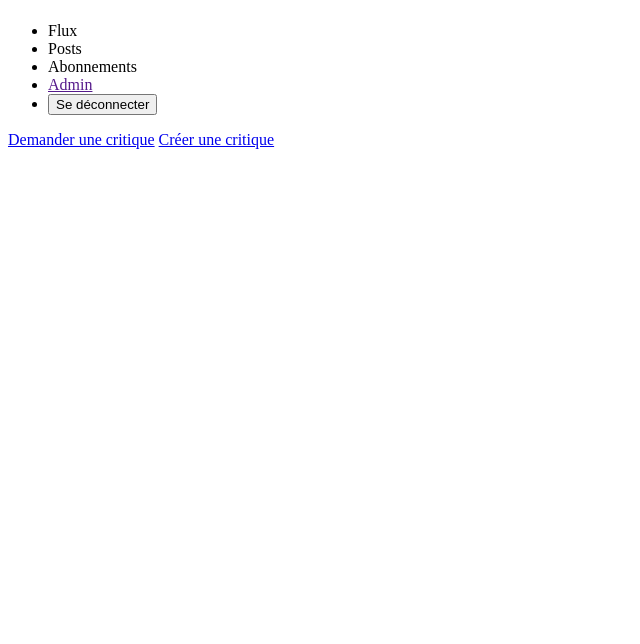
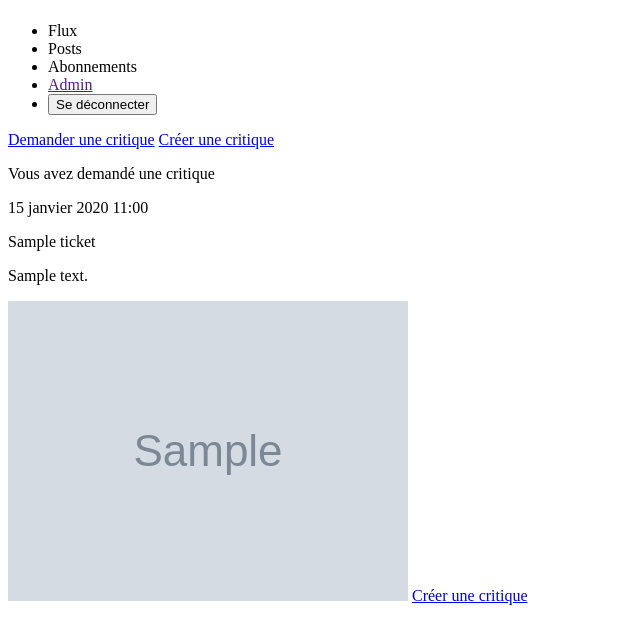
Before and after one commit to YozoraBernkastel/helena_haffner_litRevu_P9_10052024, a Django app: page /home in a window 1280 px wide. Shown: the part 58-702 px from the top of the page, without its empty margins (0-640 px from the left). Run offline with Django 5.2, Linux system fonts and the light colour scheme; a user stored in the database is signed in; tables that the repository leaves empty hold one stand-in row (values such as "Sample post"); grey boxes marked "Sample" are stand-in pictures.

Commit message:
slowly in progress -- review creation not working yet

```diff
--- a/litRevu/forms.py
+++ b/litRevu/forms.py
@@ -13,8 +13,8 @@ class TicketCreationForm(forms.ModelForm):
 
 class ReviewCreationForm(forms.ModelForm):
     CHOICES = {"0": 0, "1": 1, "2": 2, "3": 3, "4": 4, "5": 5}
-    notes = forms.ChoiceField(widget=forms.RadioSelect, choices=CHOICES)
+    note = forms.ChoiceField(widget=forms.RadioSelect, choices=CHOICES)
 
     class Meta:
         model = Review
-        fields = ("headline", "notes", "headline", "body")
+        fields = ("headline", "note", "headline", "body")
--- a/litRevu/templates/litRevu/home.html
+++ b/litRevu/templates/litRevu/home.html
@@ -4,5 +4,12 @@
     <a href="{% url 'litrevu:ticket_creation' %}" class="reviewButton">Demander une critique</a>
     <a href="{% url 'litrevu:ticket_review_creation' %}" class="reviewButton">Créer une critique</a>
 </div>
+<div>
+    {% for ticket in tickets %}
+         <article>
+             {% include 'litRevu/ticket_content.html' %}
+         </article>
+    {% endfor %}
+</div>
 
 {% endblock content %}
--- /dev/null
+++ b/litRevu/templates/litRevu/ticket_content.html
@@ -0,0 +1,21 @@
+
+<div>
+
+    <div>
+        {% if request.user == ticket.user %}
+            <p>Vous avez demandé une critique</p>
+        {% else %}
+            <p class="type of post">{{ ticket.user }} a demandé une critique</p>
+         {% endif %}
+
+        <p class="date">{{ ticket.time_created }}</p>
+    </div>
+    <p class="book_title">{{ ticket.title }}</p>
+
+<!--    todo vérifier si le champs est rempli avant d'afficher !!-->
+    <p class="description">{{ ticket.description }}</p>
+    <!--    todo vérifier si le champs est rempli avant d'afficher + afficher l'image plutôt que le lien vers elle!!-->
+    <img src="{{ ticket.image }}" alt="">
+
+    <a href="{% url 'litrevu:review_creation' ticket.id %}" class="review_creation_button">Créer une critique</a>
+</div>
--- a/litRevu/urls.py
+++ b/litRevu/urls.py
@@ -8,7 +8,7 @@ import litRevu.views
 urlpatterns = [
     path("ticketCreation", litRevu.views.TicketCreationView.as_view(), name="ticket_creation"),
     path("ticket&reviewCreation", litRevu.views.TicketReviewCreationView.as_view(), name="ticket_review_creation"),
-    path("reviewCreation", litRevu.views.ReviewCreationView.as_view(), name="review_creation"),
+    path("reviewCreation/<int:id>", litRevu.views.ReviewCreationView.as_view(), name="review_creation"),
 ]
 
 urlpatterns += static(settings.MEDIA_URL, document_root=settings.MEDIA_ROOT)
--- a/litRevu/views.py
+++ b/litRevu/views.py
@@ -2,7 +2,6 @@ from django.contrib.auth.decorators import login_required
 from django.urls import reverse_lazy
 from django.views.generic import CreateView, View
 from django.shortcuts import render, redirect
-import litRevu.forms
 from litRevu.forms import TicketCreationForm, ReviewCreationForm
 from django.utils.decorators import method_decorator
 from litRevu.models import Ticket, Review
@@ -10,7 +9,8 @@ from litRevu.models import Ticket, Review
 
 @login_required()
 def home(request):
-    return render(request, "litRevu/home.html")
+    tickets = Ticket.objects.all()
+    return render(request, "litRevu/home.html", {"tickets": tickets})
 
 
 @method_decorator(login_required, name='dispatch')
@@ -26,10 +26,6 @@ class TicketCreationView(CreateView):
 
 @method_decorator(login_required, name='dispatch')
 class ReviewCreationView(CreateView):
-    # ressemble à TicketReviewCreationView mais la partie correspondant au ticket
-    # doit afficher les infos du ticket sélectionner et donc il ne faut envoyer que les données
-    # de la review à la base de données (peut-être plus simple que TicketReview pour commencer)
-    # Il faudra surement hériter d'une autre classe
     template_name = "litRevu/creation/review.html"
     form_class = ReviewCreationForm
 
@@ -38,14 +34,16 @@ class ReviewCreationView(CreateView):
         form.instance.rating = self.request.notes
         return super().form_valid(form)
 
-    def get(self, request, *args, **kwargs):
+    def get(self, request, id):
         form = ReviewCreationForm()
-        # self.request.title.
-        pass
+        ticket = Ticket.objects.get(pk=id)
+        return render(request, self.template_name, context={"form": form, "ticket": ticket})
 
     def post(self, request, *args, **kwargs):
         if request.method == "POST":
             form = ReviewCreationForm(request.POST)
+            print(self.request)
+            Review.objects.create(user=self.request.user, rating=request.POST.get("note"), ticket_id=request.POST.get("ticket_id"))
             if form.is_valid():
                 form.save()
                 return redirect("home")
@@ -60,6 +58,8 @@ class TicketReviewCreationView(View):
     form2 = TicketCreationForm
 
     def get(self, request):
+        # todo Créer un CreationForm unique dans lequel on fusionne review et ticket afin de faciliter les choses à l'envoi ?
+        # todo Peut-être tester avant, histoire de voir si on peut les trouver dans request.cleaned_data
         form = ReviewCreationForm()
         form2 = TicketCreationForm()
         return render(request, self.template_name, context={"form": form, "form2": form2})
```
Also changed, not shown: litRevu/templates/litRevu/creation/review.html (+9 -6 lines), litRevu/templates/litRevu/ticket.html (renamed from litRevu/templates/litRevu/Ticket.html).
